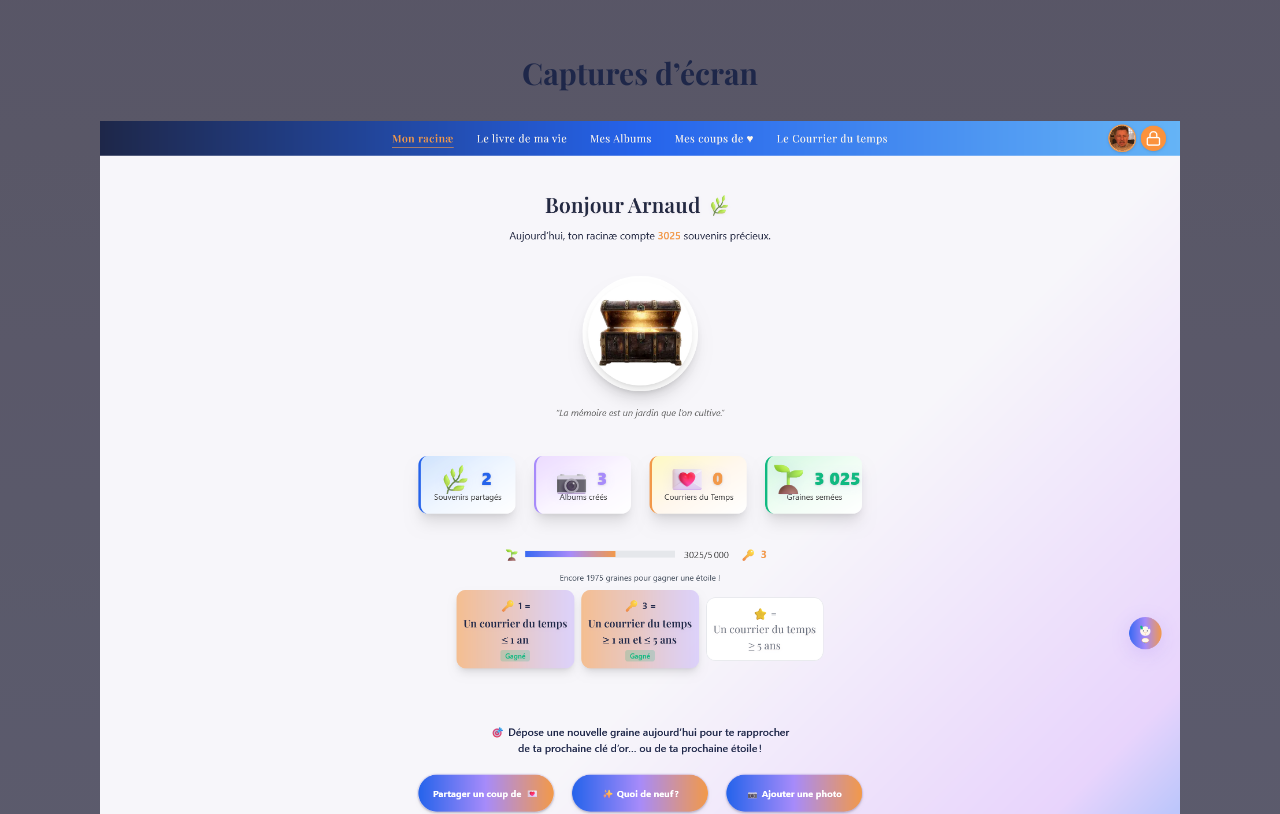
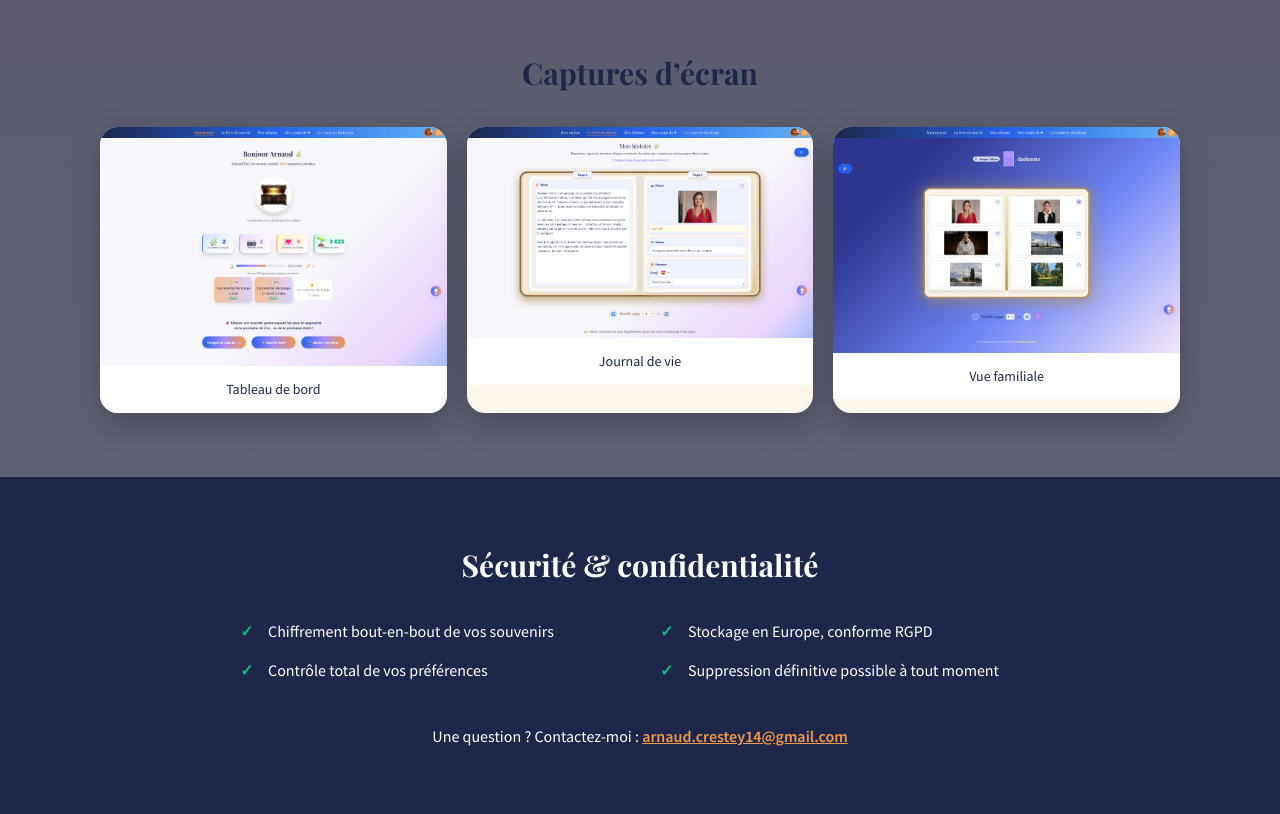
Before and after one commit to arnaudcrestey/racinae-landing, a plain HTML site: page index.html in a window 1280 px wide. Shown: the part 1080-1894 px from the top of the page. Drawn offline with nearby package versions, Linux system fonts and the light colour scheme.

Commit message:
Update style.css

```diff
--- a/style.css
+++ b/style.css
@@ -94,6 +94,50 @@ h1, h2, h3 { font-family: 'Playfair Display', serif; }
 .card p { color: var(--text); }
 .icon { font-size: 22px; margin-bottom: 8px; }
 
+/* CAPTURES */
+.captures-grid {
+  display: grid;
+  grid-template-columns: repeat(3, 1fr);
+  gap: 20px;
+  margin-top: 30px;
+}
+
+.captures-grid figure {
+  background: var(--card);
+  border-radius: var(--radius);
+  overflow: hidden;
+  box-shadow: var(--shadow);
+  text-align: center;
+  transition: transform .3s;
+}
+
+.captures-grid figure:hover {
+  transform: translateY(-6px);
+}
+
+.captures-grid img {
+  width: 100%;
+  height: auto;
+  display: block;
+}
+
+.captures-grid figcaption {
+  padding: 12px;
+  font-size: 14px;
+  color: var(--text);
+  background: #fff;
+}
+
+/* Responsive */
+@media (max-width: 960px) {
+  .captures-grid { grid-template-columns: repeat(2, 1fr); }
+}
+@media (max-width: 640px) {
+  .captures-grid { grid-template-columns: 1fr; }
+}
+
+
+
 /* PRIVACY */
 #privacy {
   background: #1E2749;
```
